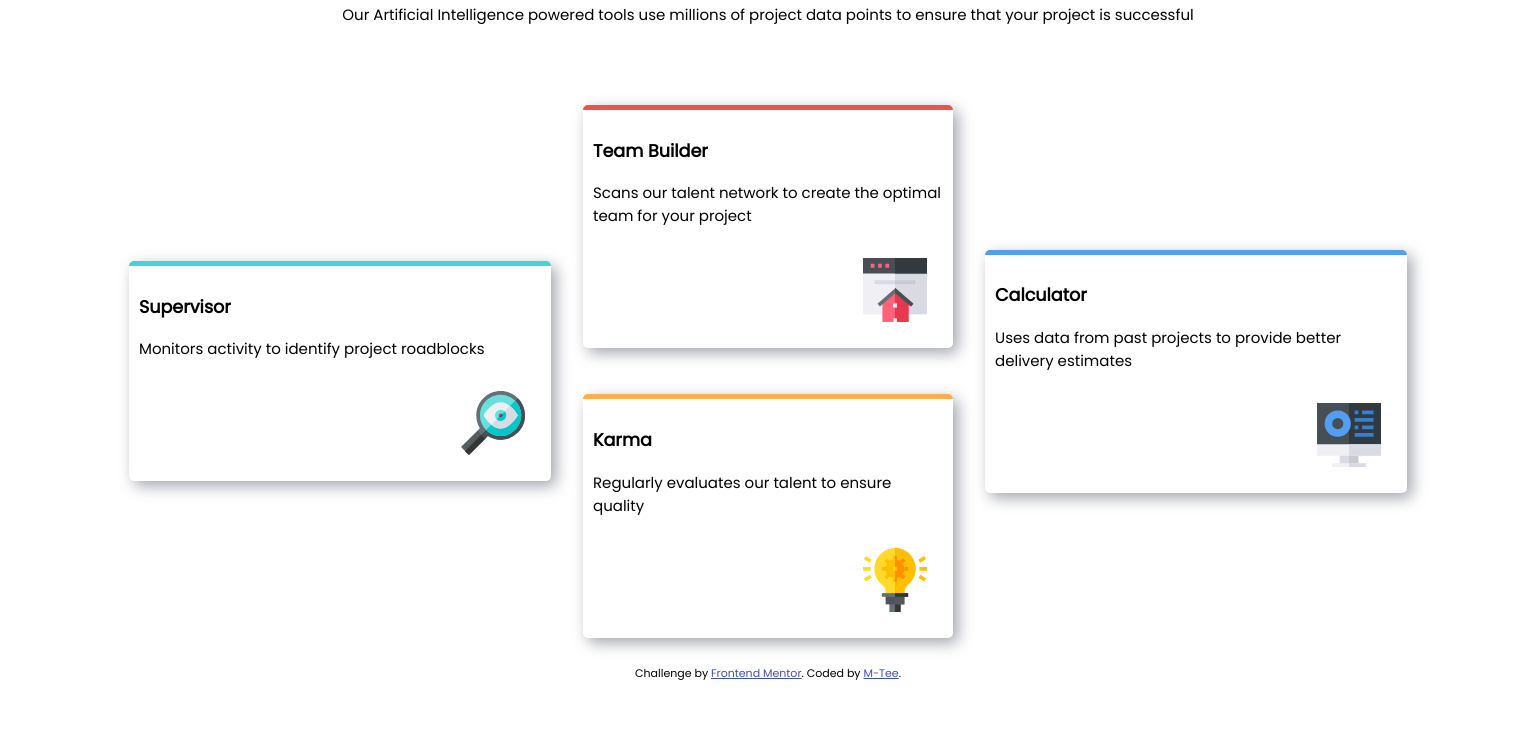
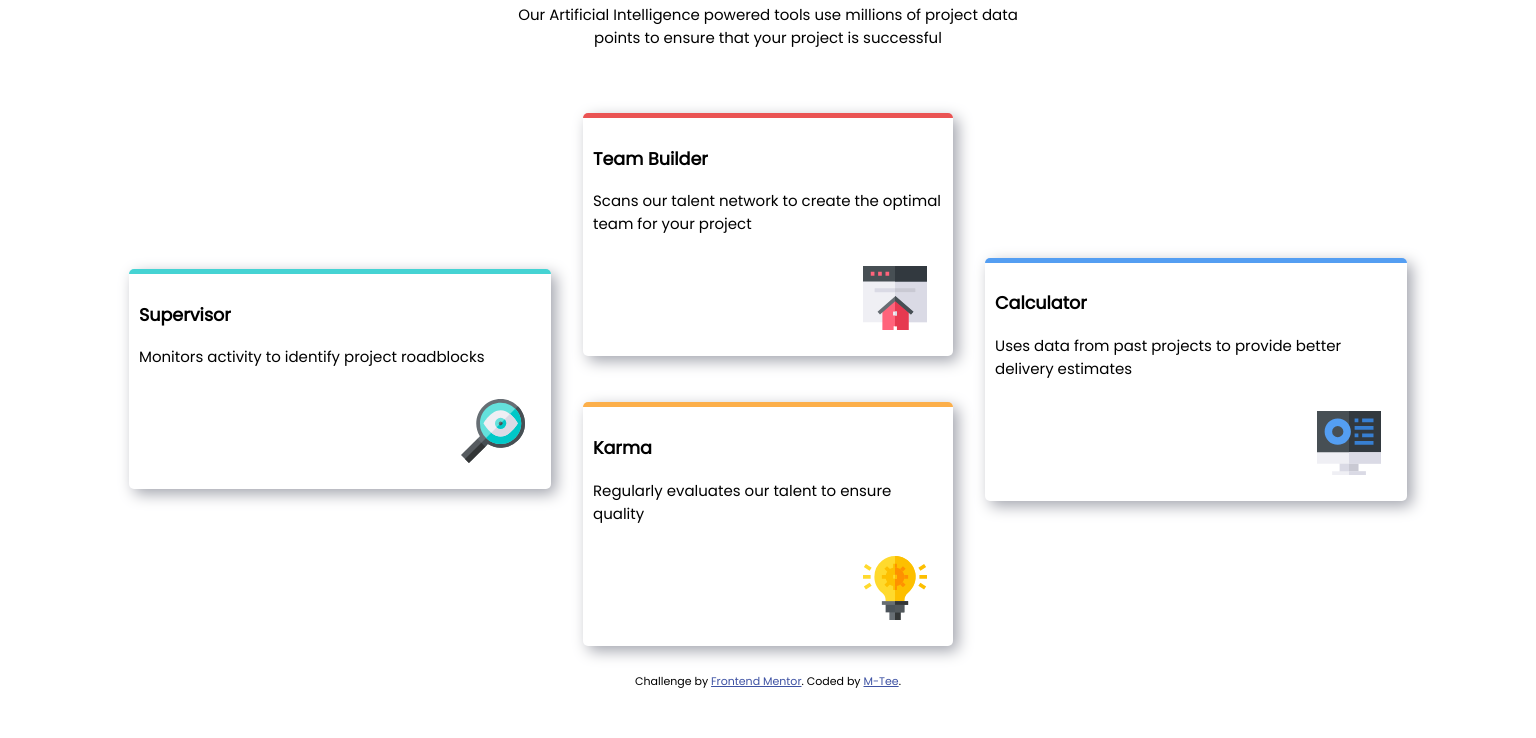
Before and after one commit to M-Tee/four-card-feature-section-master, a plain HTML site: page index.html in a window 1536 px wide. Shown: the part 150-888 px from the top of the page. Drawn offline with Linux system fonts and the light colour scheme.

Commit message:
margin (paragraph in header)

```diff
--- a/index.html
+++ b/index.html
@@ -28,6 +28,13 @@
       margin: auto auto;
       padding-bottom: 3rem;
     }
+
+    @media only screen and (min-width : 1480px) {
+      .header > p {
+        margin: 0 25rem;
+       }
+    }
+
 
     .title1 {
       font-weight: 200;
```
